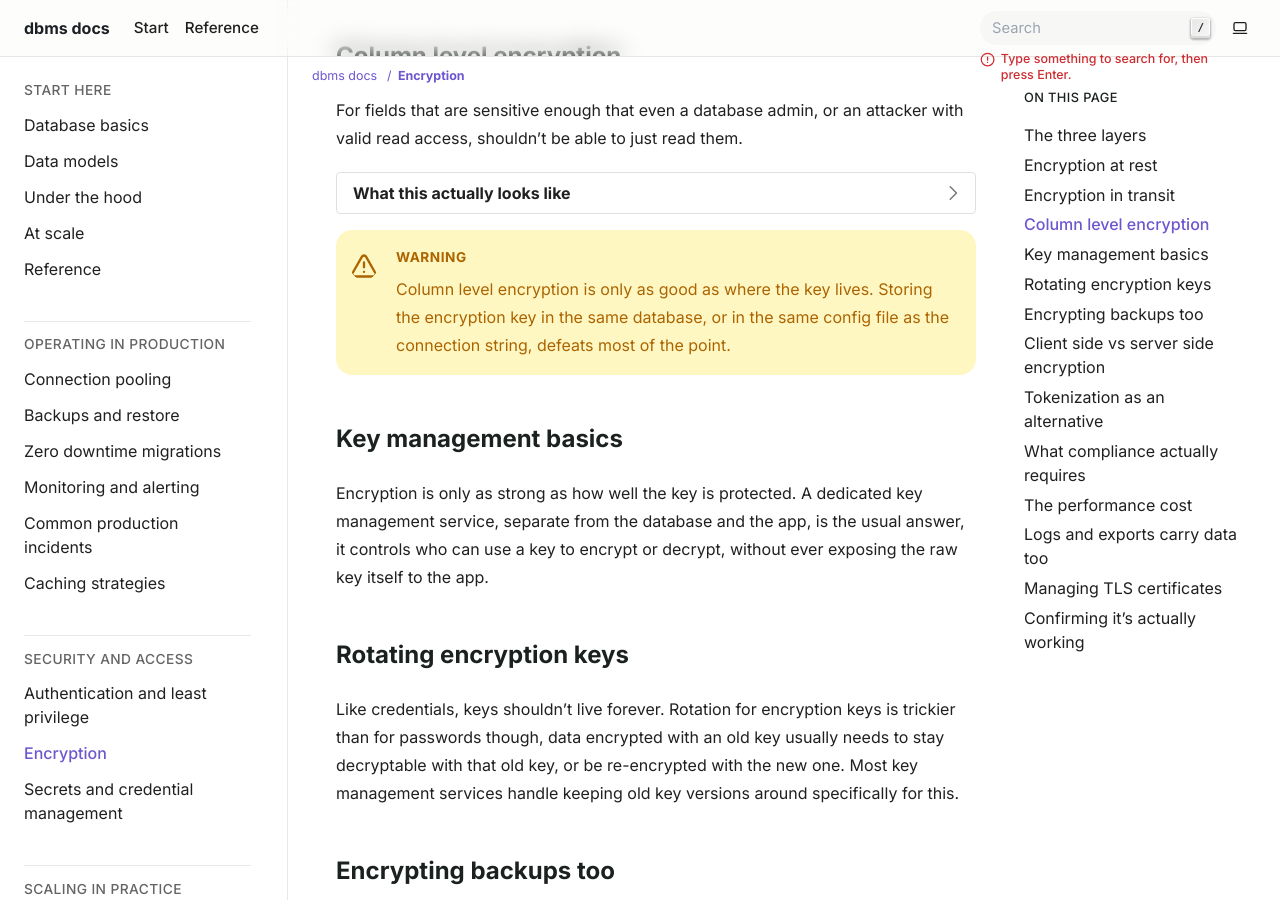
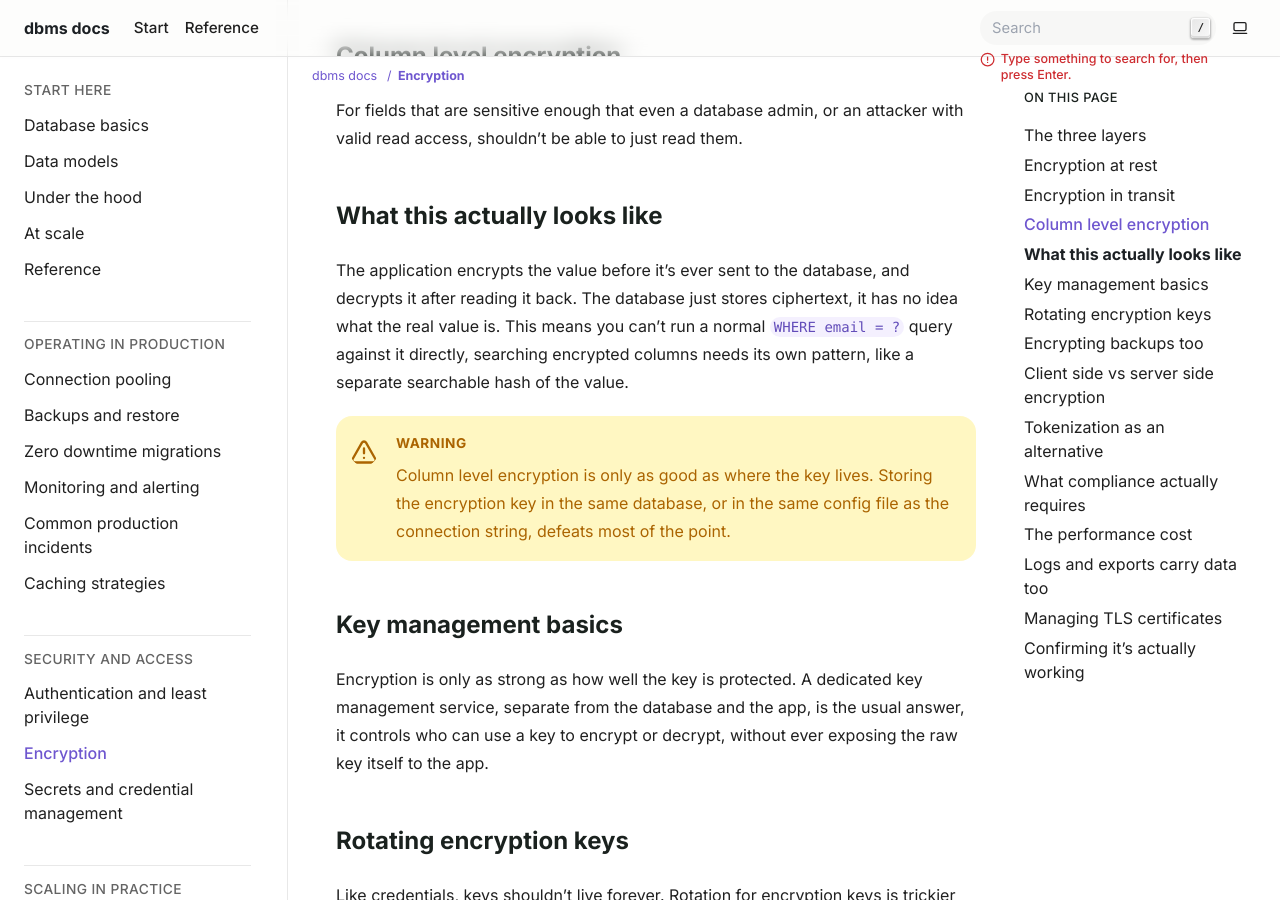
Before and after one commit to musix787-sketch/databases, a Sphinx documentation site: the page built from source/encryption.rst, in a window 1280 px wide and 900 px high, scrolled down 1431 px. Built offline with Sphinx 7.4.7, drawn with Linux system fonts in a browser that asks for light colours; some of the changed lines change nothing that is shown.

Commit message:
Update encryption.rst

```diff
--- a/source/encryption.rst
+++ b/source/encryption.rst
@@ -67,14 +67,14 @@ Column level encryption
 For fields that are sensitive enough that even a database admin, or an
 attacker with valid read access, shouldn't be able to just read them.
 
-.. dropdown:: What this actually looks like
-
-   The application encrypts the value before it's ever sent to the database,
-   and decrypts it after reading it back. The database just stores
-   ciphertext, it has no idea what the real value is. This means you can't
-   run a normal ``WHERE email = ?`` query against it directly, searching
-   encrypted columns needs its own pattern, like a separate searchable hash
-   of the value.
+**What this actually looks like**
+----------------------------------
+The application encrypts the value before it's ever sent to the database,
+and decrypts it after reading it back. The database just stores
+ciphertext, it has no idea what the real value is. This means you can't
+run a normal ``WHERE email = ?`` query against it directly, searching
+encrypted columns needs its own pattern, like a separate searchable hash
+of the value.
 
 .. warning::
    Column level encryption is only as good as where the key lives. Storing
```
